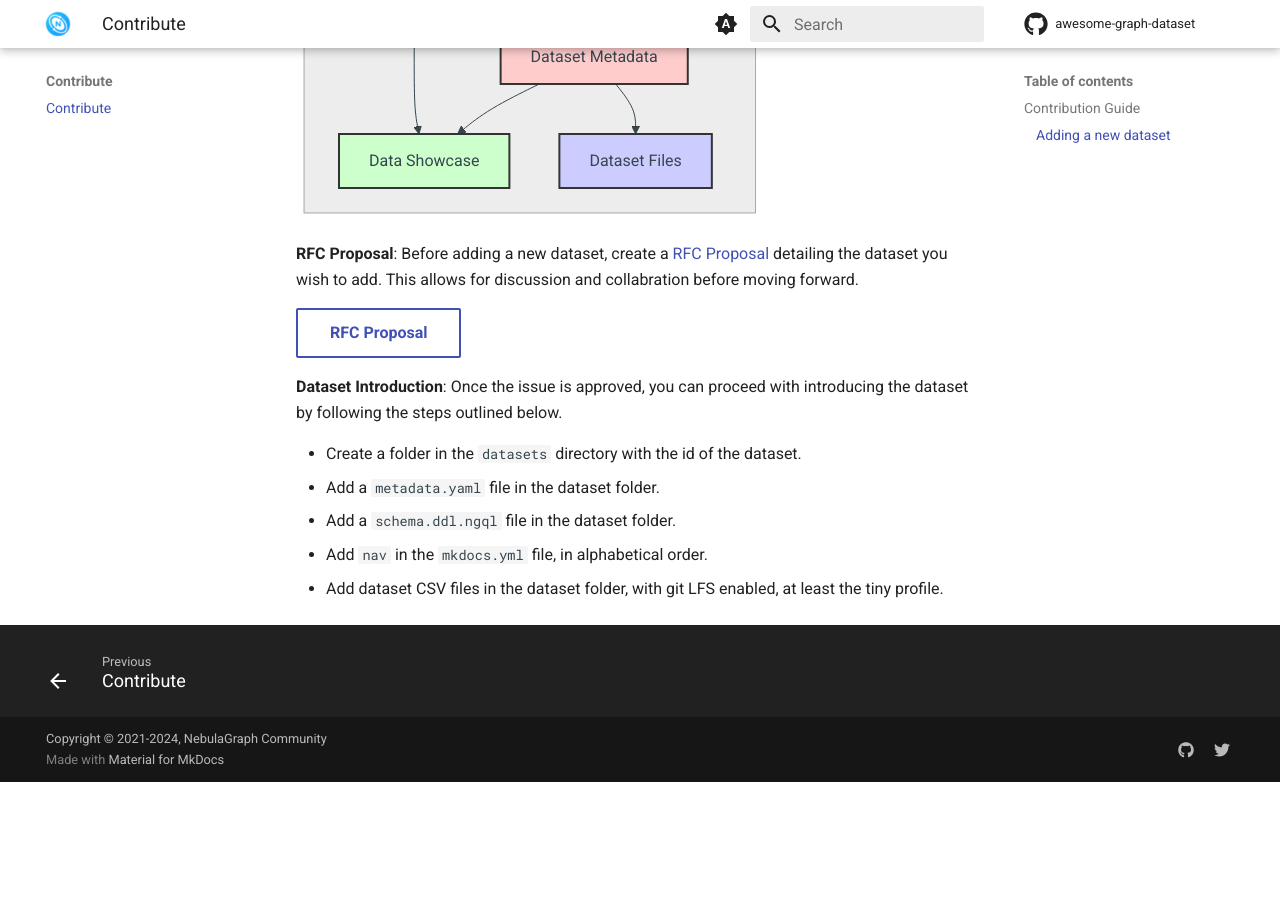
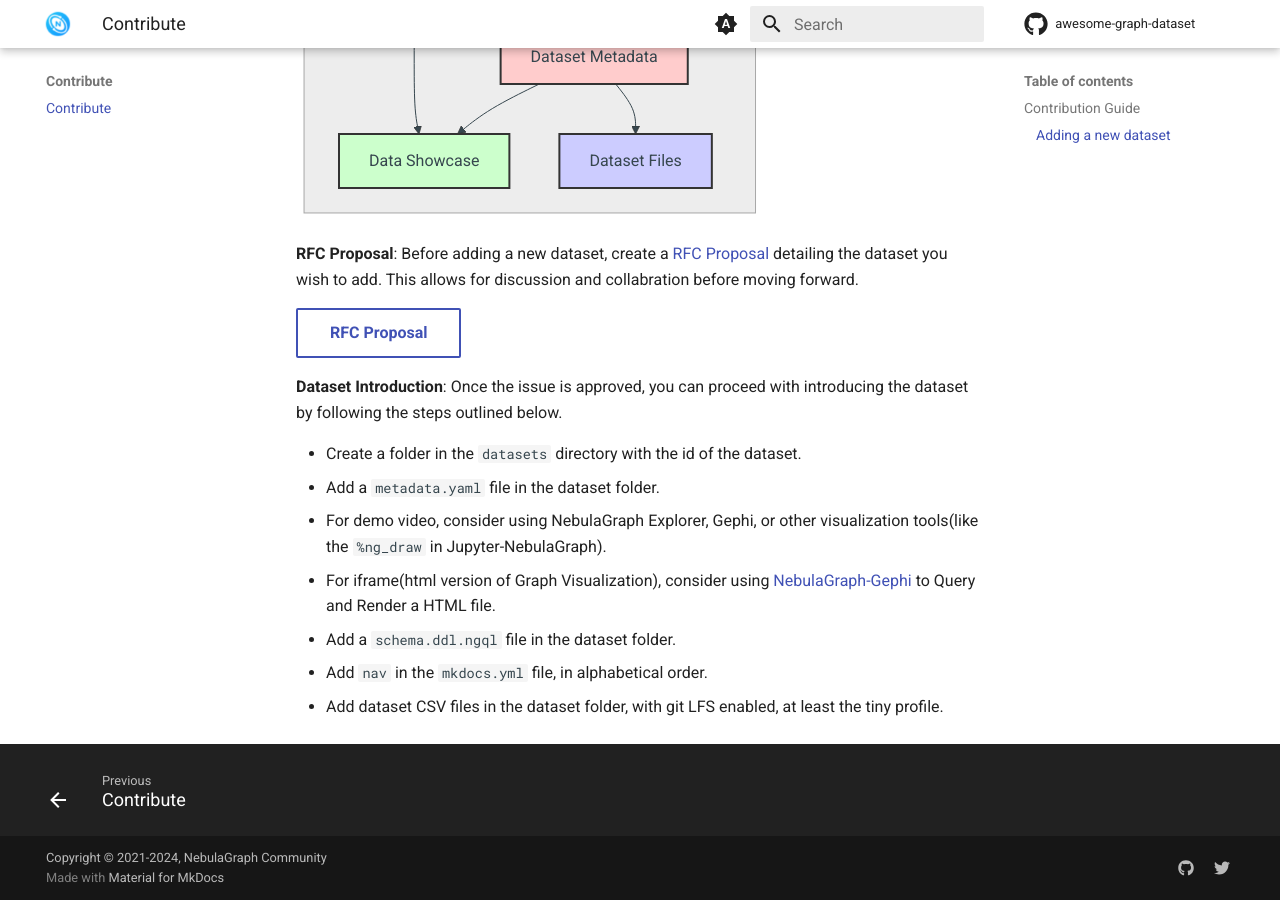
Before and after one commit to wey-gu/awesome-graph-dataset, an MkDocs documentation site: the page built from docs/CONTRIBUTING.md, in a window 1280 px wide and 900 px high, scrolled down 524 px. Built offline with MkDocs 1.6.1 and Material for MkDocs 9.7.7, drawn with Linux system fonts in a browser that asks for light colours; comment, search, counter and statistics services are not loaded; before the commit the page ends 1306 px from its top, so only the background shows below that.

Commit message:
feat: add how to for demo/iframe file creation

```diff
--- a/docs/CONTRIBUTING.md
+++ b/docs/CONTRIBUTING.md
@@ -33,6 +33,8 @@ graph TD
 
 - Create a folder in the `datasets` directory with the id of the dataset.
 - Add a `metadata.yaml` file in the dataset folder.
+  - For demo video, consider using NebulaGraph Explorer, Gephi, or other visualization tools(like the `%ng_draw` in Jupyter-NebulaGraph).
+  - For iframe(html version of Graph Visualization), consider using [NebulaGraph-Gephi](https://github.com/wey-gu/NebulaGraph-Gephi) to Query and Render a HTML file.
 - Add a `schema.ddl.ngql` file in the dataset folder.
 - Add `nav` in the `mkdocs.yml` file, in alphabetical order.
 - Add dataset CSV files in the dataset folder, with git LFS enabled, at least the tiny profile.
```
